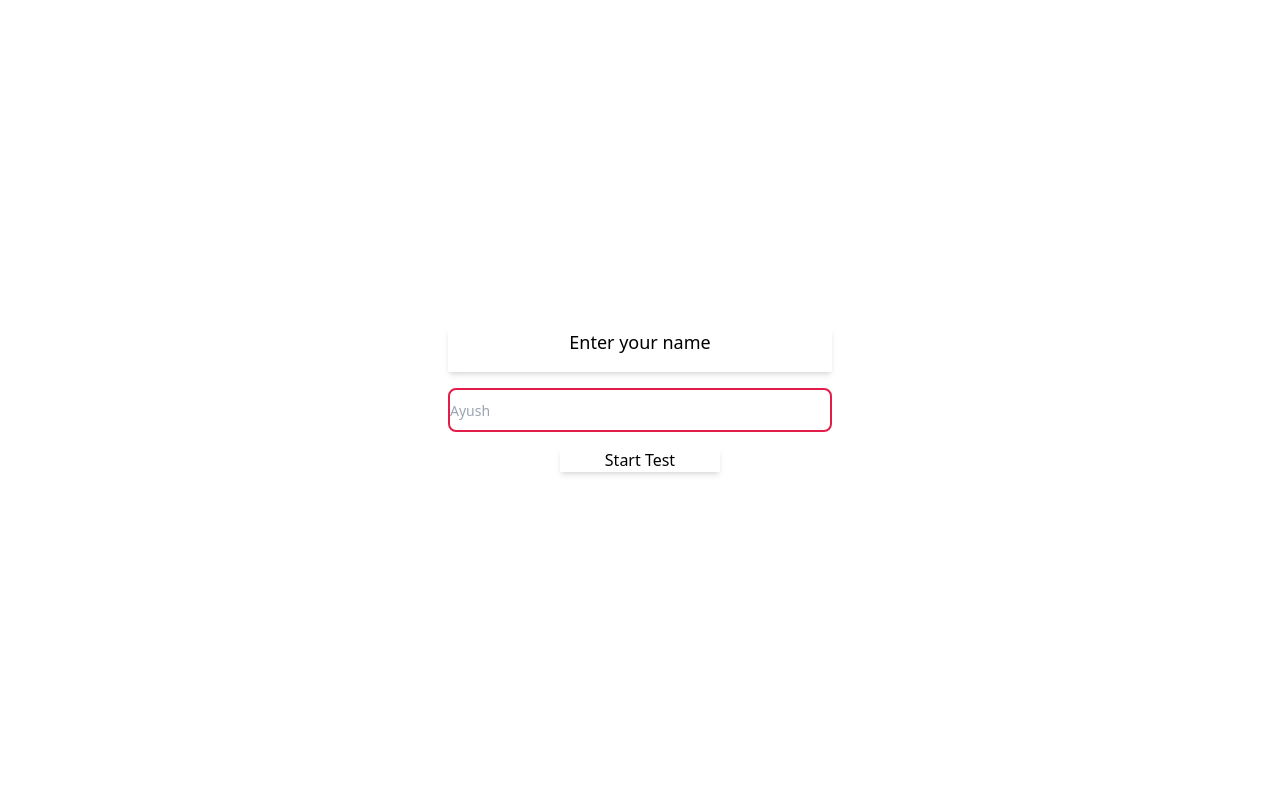
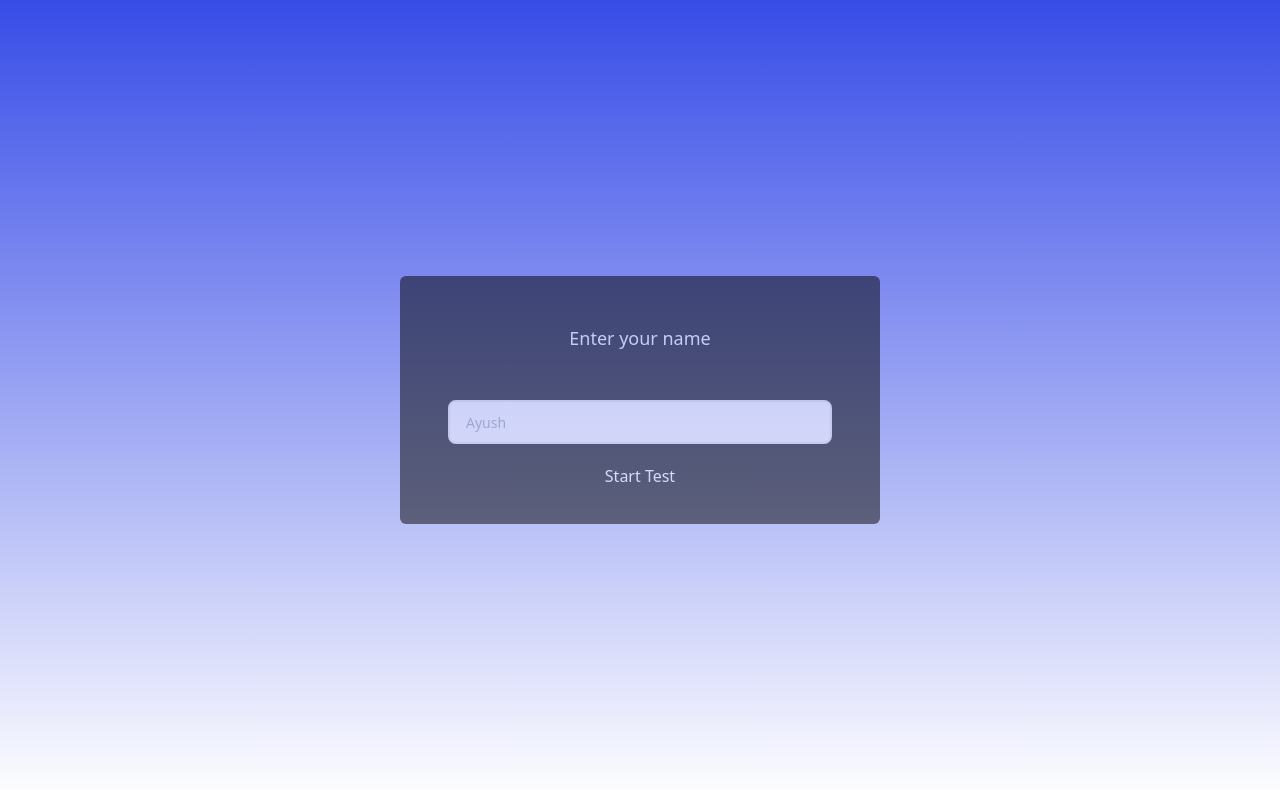
Before and after one commit to Ayush17112002/quiz-app, a React (Create React App) app in the folder frontend/: page /prompt in a window 1280 px wide. Shown: the top 790 px of the page. Built offline with nearby package versions, Linux system fonts and the light colour scheme.

Commit message:
ui revamped

```diff
--- a/frontend/src/components/Category.jsx
+++ b/frontend/src/components/Category.jsx
@@ -9,7 +9,7 @@ export default function Category(props) {
     dispatch(actions.choseCategory(e.target.classList[0]));
   }
   return (
-    <div className="category bg-blue-500 w-96 p-5 m-5 rounded-lg shadow-lg  shadow-black">
+    <div className="category relative bg-[#374CE7] w-96 p-5 m-5 rounded-lg shadow-lg hover:scale-110 transition-all ease-linear duration-250 hover:cursor-pointer">
       <div className={` text-[#FDE2F3] text-xl font-semibold`}>
         <Link to="prompt" onClick={categoryHandler} className={`${props.name}`}>
           {props.name}
--- a/frontend/src/pages/Home.jsx
+++ b/frontend/src/pages/Home.jsx
@@ -14,6 +14,7 @@ export default function Home() {
       try {
         const res = await axios.get(`${url}/category/`);
         if (res.statusText === "OK") {
+          console.log(res.data);
           setCategories(() => res.data.docs);
         } else {
           throw new Error("error");
@@ -26,7 +27,7 @@ export default function Home() {
   }, []);
 
   return (
-    <div className="home bg-purple-500 flex items-center justify-center flex-col h-screen">
+    <div className="home bg-gradient-to-b from-[#374CE7] to-[rgba(55, 76, 231, 0.00)] flex items-center justify-center flex-col h-screen">
       {error ? (
         <Error></Error>
       ) : (
--- a/frontend/src/pages/Prompt.jsx
+++ b/frontend/src/pages/Prompt.jsx
@@ -7,14 +7,15 @@ export default function Prompt() {
   const state = useSelector((state) => state);
   const [name, setName] = useState(state.name);
   return (
-    <div className="prompt  h-screen flex flex-col justify-center items-center place-content-center">
-      <div className="text-lg w-96 h-11 m-4 bg-transparent shadow-md text-black">
+    <div className="prompt h-screen bg-gradient-to-b from-[#374CE7] to-white flex flex-col justify-center items-center place-content-center">
+      <div className="form w-auto h-auto p-8 bg-black opacity-50 flex flex-col gap-4 items-center justify-center rounded-md">
+        <div className="text-lg w-96 h-11 m-4 bg-transparent shadow-md text-[white]">
           Enter your name
         </div>
         <input
           type="text"
           id="first_name"
-        className="border-2 border-rose-600  hover:shadow-lg h-11 w-96 text-sm rounded-lg"
+          className="border-2 focus:border-none h-11 w-96 text-sm rounded-lg p-4"
           placeholder="Ayush"
           required
           onChange={(e) => {
@@ -23,7 +24,7 @@ export default function Prompt() {
         />
         <Link
           to="/quiz"
-        className="w-40 m-4 shadow-md"
+          className="w-auto h-auto p-1 text-white"
           onClick={(e) => {
             dispatch(actions.setUserName(name));
           }}
@@ -31,5 +32,6 @@ export default function Prompt() {
           Start Test
         </Link>
       </div>
+    </div>
   );
 }
--- a/frontend/src/pages/Quiz.jsx
+++ b/frontend/src/pages/Quiz.jsx
@@ -24,11 +24,11 @@ export default function Quiz() {
   });
   const showHandler = (e) => {
     setQuestionOnScreen(() => e.target.id);
-    console.log(
-      state.answered,
-      e.target.id,
-      typeof state.answered[e.target.id]
-    );
+    // console.log(
+    //   state.answered,
+    //   e.target.id,
+    //   typeof state.answered[e.target.id]
+    // );
     const tmp = {
       0: state.answered[e.target.id] === 0 ? true : false,
       1: state.answered[e.target.id] === 1 ? true : false,
--- a/frontend/src/pages/Result.jsx
+++ b/frontend/src/pages/Result.jsx
@@ -16,13 +16,11 @@ export default function Result() {
       ) : error.isLoading ? (
         <div>Loading...</div>
       ) : (
-        <div className="bg-purple-900 flex flex-row justify-center items-center h-screen">
-          <div className="text-3xl bg-purple-400 w-44 h-14 font-semibold rounded-lg">
-            RESULT:
+        <div className="bg-gradient-to-b from-[#374CE7] flex flex-row justify-center items-center h-screen">
+          <div className="text-3xl bg-blue-800 w-auto h-auto flex justify-center items-center font-semibold rounded-lg p-8">
+            Your score is : {state.results.correctCount}/
+            {state.results.result.length}
           </div>
-          <span className="text-3xl bg-green-400 w-44 h-14 font-semibold rounded-lg ml-2">
-            {state.results.correctCount}/{state.results.result.length}
-          </span>
         </div>
       )}
     </>
```
Lines whose indentation alone changed are shown as unchanged.
